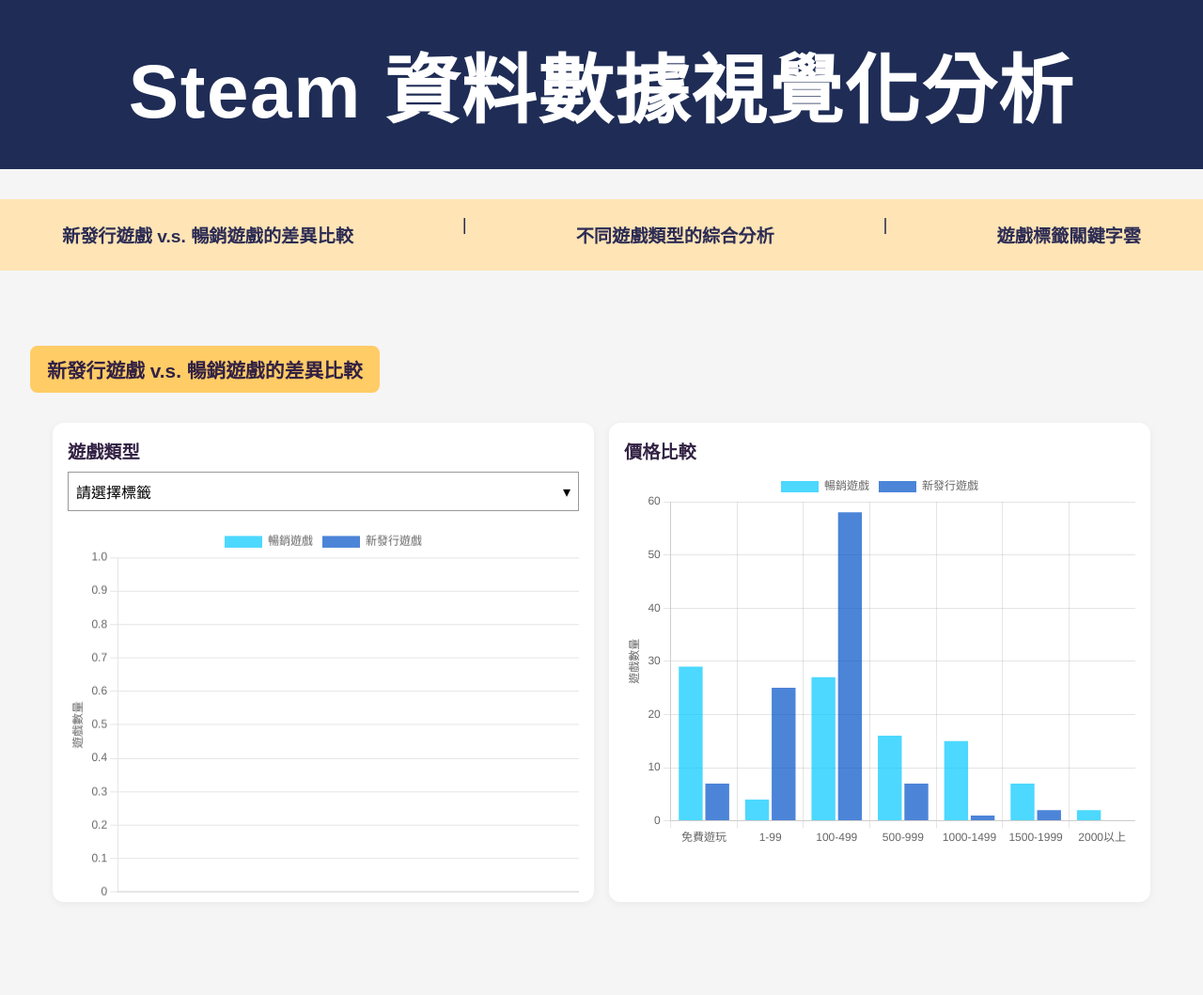
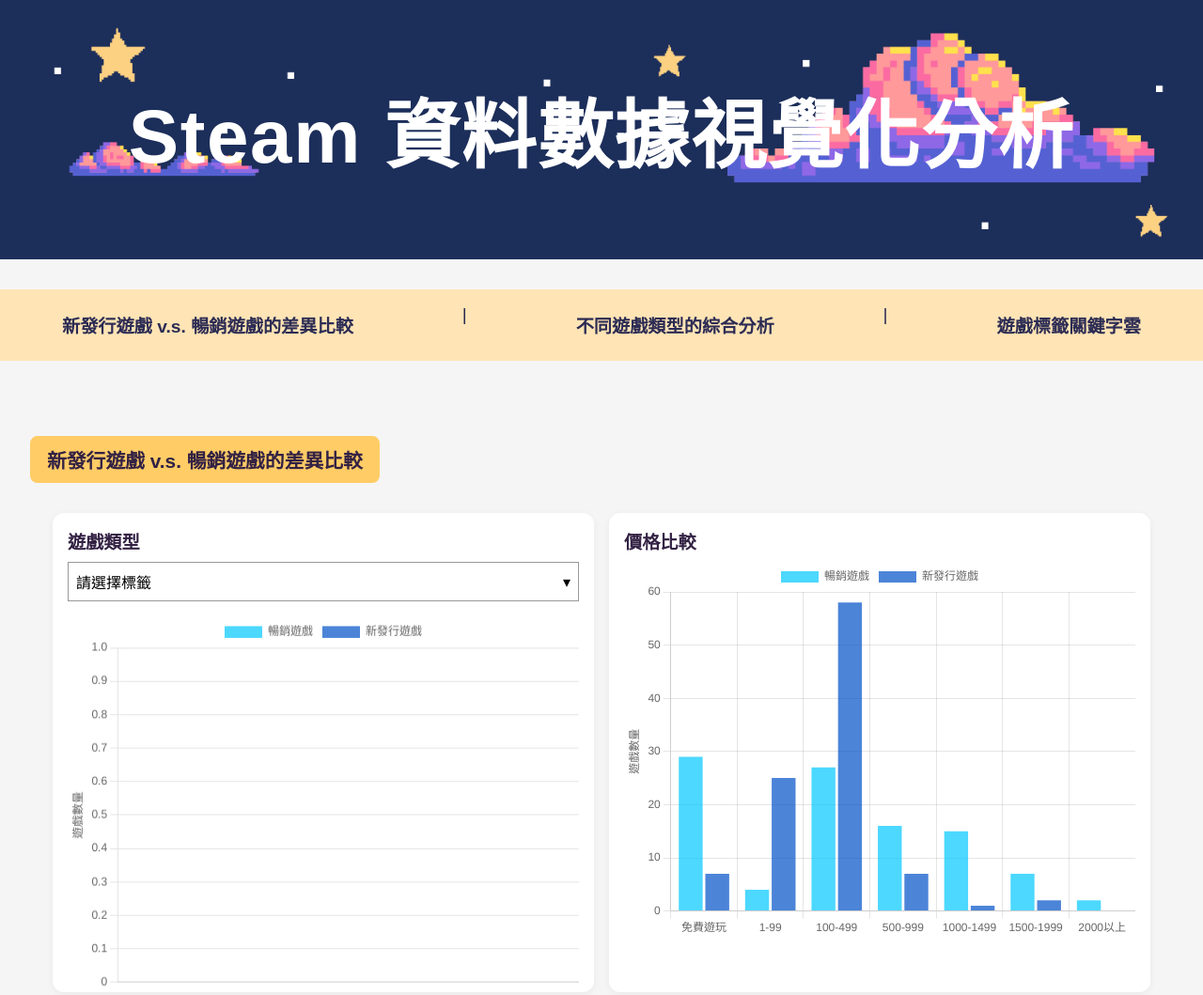
Before and after one commit to sschneezou/sschneezou.github.io, a plain HTML site: page index.html in a window 1280 px wide. Shown: the top 1059 px of the page at 94% size. Drawn offline with nearby package versions, Linux system fonts and the light colour scheme; a script that the page names is missing.

Commit message:
Add files via upload

```diff
--- a/style.css
+++ b/style.css
@@ -11,14 +11,21 @@ body {
 }
 
 header {
+    background-image: url('img/cover.png');
+    background-size: cover;
+    background-position: center;
+    background-repeat: no-repeat;
     background-color: #1f2d56;
     color: white;
-    padding: 2rem;
+    padding: 5rem;
     text-align: center;
     font-size: 2.5rem;
     font-weight: bold;
     letter-spacing: 0.1rem;
+    margin-bottom: 0;
+    padding-bottom: 3;
 }
+
 
 nav {
     background-color: #ffe4b5;
```
Also changed, not shown: img/cover.png (added).
